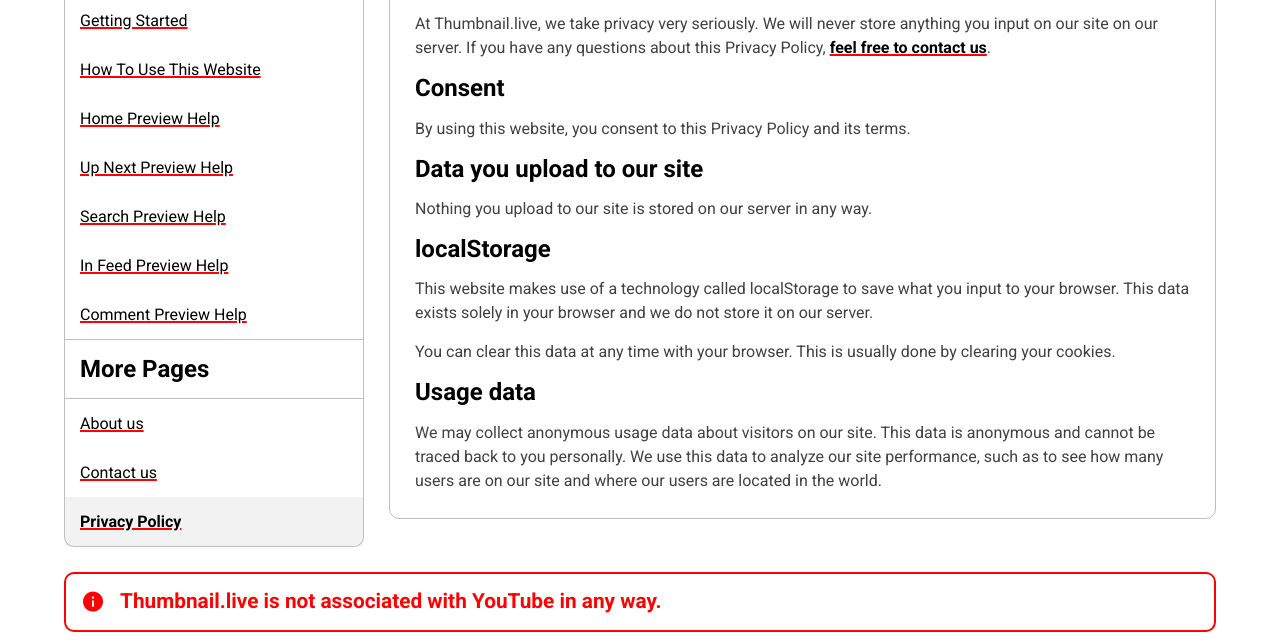
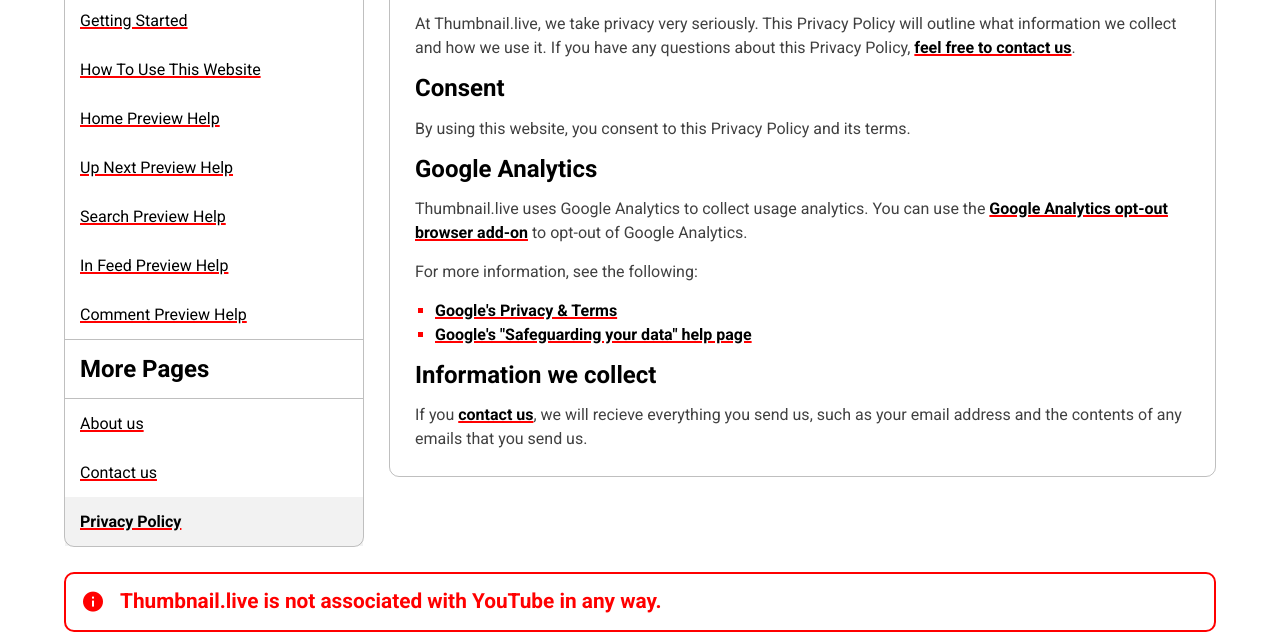
Before and after one commit to MoldyMacaroniX/thumbnail.live, an Eleventy site: page _src/pages/privacy-policy.md in a window 1280 px wide. Shown: the part 159-800 px from the top of the page. Built offline with nearby package versions, Linux system fonts and the light colour scheme; Eleventy itself is replaced by a stand-in of ours; files that its build step writes are made by us from their sources.

Commit message:
analytics

```diff
--- a/_src/_includes/base.njk
+++ b/_src/_includes/base.njk
@@ -43,6 +43,16 @@
     <link rel="apple-touch-icon" href="/assets/app-icon.png">
     <meta name="apple-mobile-web-app-title" content="Thumbnail.live">
     <meta name="apple-mobile-web-app-capable" content="yes">
+
+    <!-- Google tag (gtag.js) - Google Analytics -->
+    <script async src="https://www.googletagmanager.com/gtag/js?id=G-SRN65QG8J9"></script>
+    <script>
+        window.dataLayer = window.dataLayer || [];
+        function gtag(){dataLayer.push(arguments);}
+        gtag('js', new Date());
+
+        gtag('config', 'G-SRN65QG8J9');
+    </script>
 
 </head>
 <body class="preload">
--- a/_src/pages/privacy-policy.md
+++ b/_src/pages/privacy-policy.md
@@ -4,13 +4,26 @@ title: Privacy Policy
 
 # Privacy Policy
 
-At Thumbnail.live, we take privacy very seriously. We will never store anything you input on our site on our server. If you have any questions about this Privacy Policy, [feel free to contact us](/support/contact/).
+At Thumbnail.live, we take privacy very seriously. This Privacy Policy will outline what information we collect and how we use it. If you have any questions about this Privacy Policy, [feel free to contact us](/support/contact/).
 
 ## Consent
 
 By using this website, you consent to this Privacy Policy and its terms.
 
-## Data you upload to our site
+## Google Analytics
+
+Thumbnail.live uses Google Analytics to collect usage analytics. You can use the [Google Analytics opt-out browser add-on](https://tools.google.com/dlpage/gaoptout) to opt-out of Google Analytics.
+
+For more information, see the following:
+
+- [Google's Privacy & Terms](https://policies.google.com/technologies/partner-sites)
+- [Google's "Safeguarding your data" help page](https://support.google.com/analytics/answer/6004245)
+
+## Information we collect
+
+If you [contact us](/contact/), we will recieve everything you send us, such as your email address and the contents of any emails that you send us.
+
+<!-- ## Data you upload to our site
 
 Nothing you upload to our site is stored on our server in any way.
 
@@ -22,4 +35,4 @@ You can clear this data at any time with your browser. This is usually done by c
 
 ## Usage data
 
-We may collect anonymous usage data about visitors on our site. This data is anonymous and cannot be traced back to you personally. We use this data to analyze our site performance, such as to see how many users are on our site and where our users are located in the world.
+We may collect anonymous usage data about visitors on our site. This data is anonymous and cannot be traced back to you personally. We use this data to analyze our site performance, such as to see how many users are on our site and where our users are located in the world. -->
```
